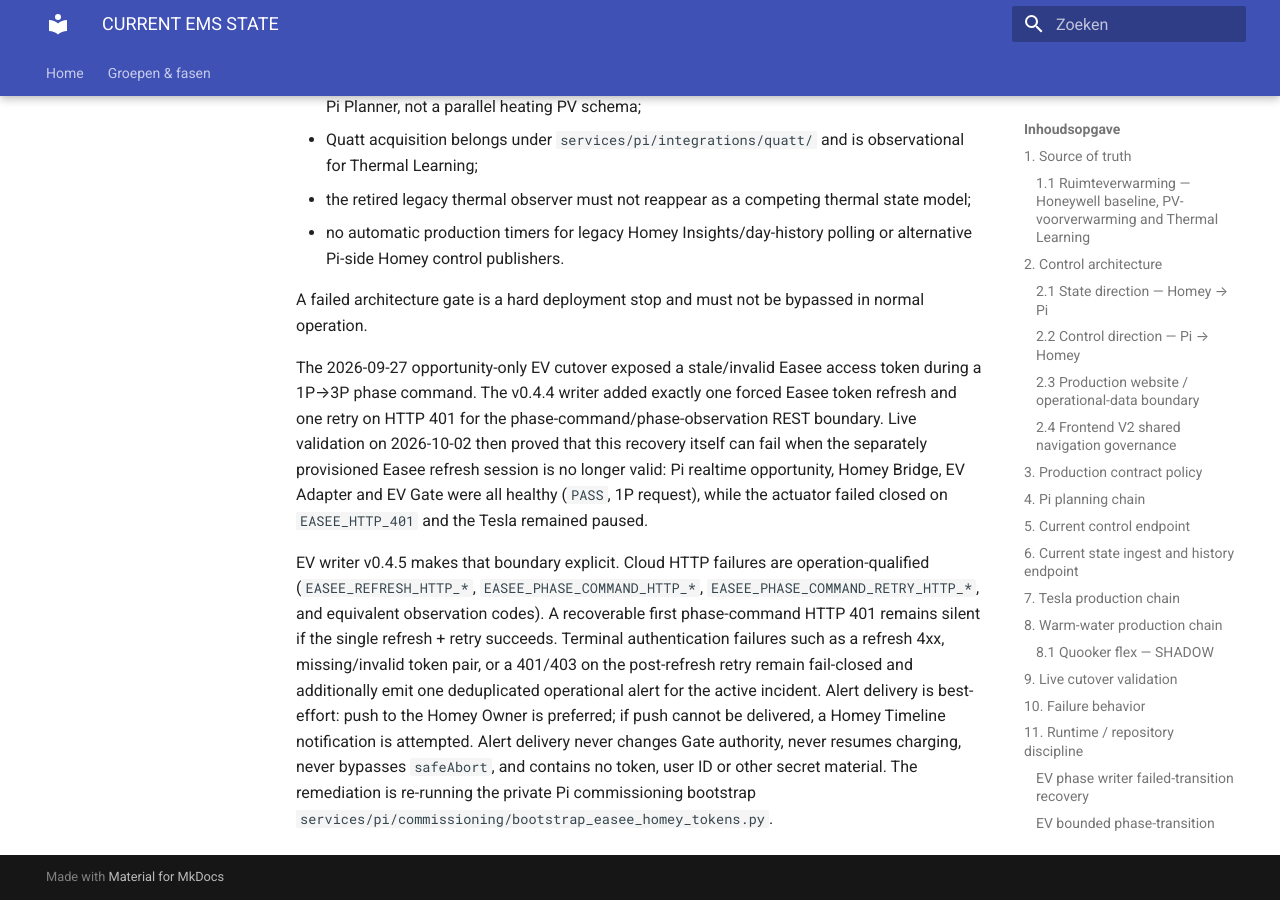
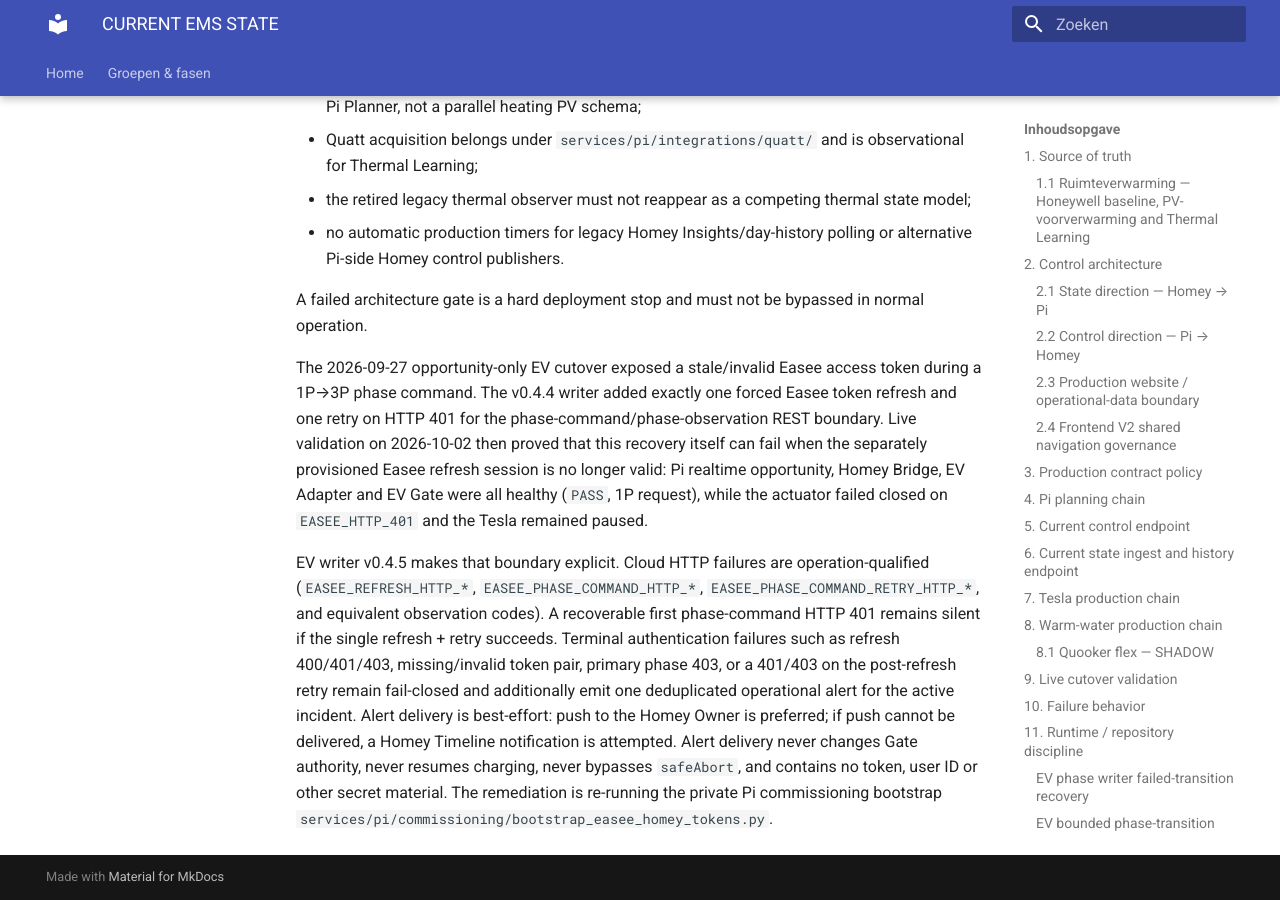
Before and after one commit to OnsKasteeltje/homey-energy-manual, an MkDocs documentation site: the page built from docs/architecture/CURRENT-EMS-STATE.md, in a window 1280 px wide and 900 px high, scrolled down 20929 px. Built offline with MkDocs 1.6.1 and Material for MkDocs 9.7.7, drawn with Linux system fonts in a browser that asks for light colours.

Commit message:
docs(ev): tighten auth alert classification and retry bound

```diff
--- a/docs/architecture/CURRENT-EMS-STATE.md
+++ b/docs/architecture/CURRENT-EMS-STATE.md
@@ -382,4 +382,4 @@
 
 The 2026-09-27 opportunity-only EV cutover exposed a stale/invalid Easee access token during a 1P→3P phase command. The v0.4.4 writer added exactly one forced Easee token refresh and one retry on HTTP 401 for the phase-command/phase-observation REST boundary. Live validation on 2026-10-02 then proved that this recovery itself can fail when the separately provisioned Easee refresh session is no longer valid: Pi realtime opportunity, Homey Bridge, EV Adapter and EV Gate were all healthy (`PASS`, 1P request), while the actuator failed closed on `EASEE_HTTP_401` and the Tesla remained paused.
 
-EV writer v0.4.5 makes that boundary explicit. Cloud HTTP failures are operation-qualified (`EASEE_REFRESH_HTTP_*`, `EASEE_PHASE_COMMAND_HTTP_*`, `EASEE_PHASE_COMMAND_RETRY_HTTP_*`, and equivalent observation codes). A recoverable first phase-command HTTP 401 remains silent if the single refresh + retry succeeds. Terminal authentication failures such as a refresh 4xx, missing/invalid token pair, or a 401/403 on the post-refresh retry remain fail-closed and additionally emit one deduplicated operational alert for the active incident. Alert delivery is best-effort: push to the Homey Owner is preferred; if push cannot be delivered, a Homey Timeline notification is attempted. Alert delivery never changes Gate authority, never resumes charging, never bypasses `safeAbort`, and contains no token, user ID or other secret material. The remediation is re-running the private Pi commissioning bootstrap `services/pi/commissioning/bootstrap_easee_homey_tokens.py`.
+EV writer v0.4.5 makes that boundary explicit. Cloud HTTP failures are operation-qualified (`EASEE_REFRESH_HTTP_*`, `EASEE_PHASE_COMMAND_HTTP_*`, `EASEE_PHASE_COMMAND_RETRY_HTTP_*`, and equivalent observation codes). A recoverable first phase-command HTTP 401 remains silent if the single refresh + retry succeeds. Terminal authentication failures such as refresh 400/401/403, missing/invalid token pair, primary phase 403, or a 401/403 on the post-refresh retry remain fail-closed and additionally emit one deduplicated operational alert for the active incident. Alert delivery is best-effort: push to the Homey Owner is preferred; if push cannot be delivered, a Homey Timeline notification is attempted. Alert delivery never changes Gate authority, never resumes charging, never bypasses `safeAbort`, and contains no token, user ID or other secret material. The remediation is re-running the private Pi commissioning bootstrap `services/pi/commissioning/bootstrap_easee_homey_tokens.py`.
```
